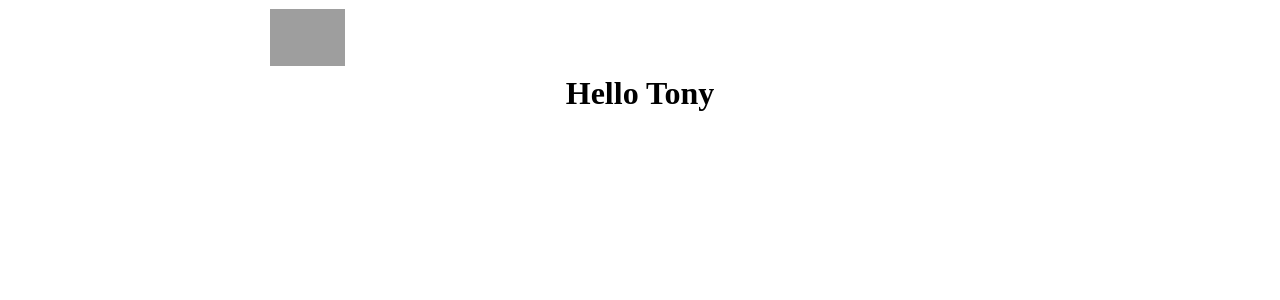
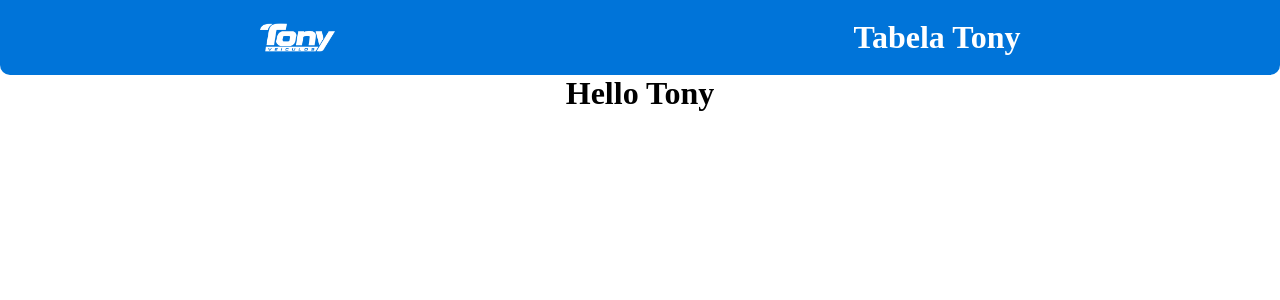
Before and after one commit to Ceagah2/tony-veiculos-teste, a React (Vite) app: page / in a window 1280 px wide. Shown: the top 300 px of the page. Built offline with nearby package versions, Linux system fonts and the light colour scheme; grey boxes are pictures that could not be loaded.

Commit message:
style: add logo and fix theme typo

```diff
--- a/src/styles/theme.ts
+++ b/src/styles/theme.ts
@@ -2,9 +2,9 @@
   colors: {
     white: '#fff',
     black: '#000',
-    Blue: '#0074D9',
-    Red: 'FF4136',
-    LightGray: '#F0F0F0',
+    blue: '#0074D9',
+    red: 'FF4136',
+    lightGray: '#F0F0F0',
 
     success: '#2ecc71',
     error: '#e74c3c',
@@ -16,7 +16,7 @@
     body: 'Roboto',
   },
   fontSizes: {
-    heading: '1.5rem',
+    heading: '2rem',
     subHeading: '1.25rem',
     body: '1rem',
     description: '0.75rem',
```
Also changed, not shown: src/public/logo.png (added).
